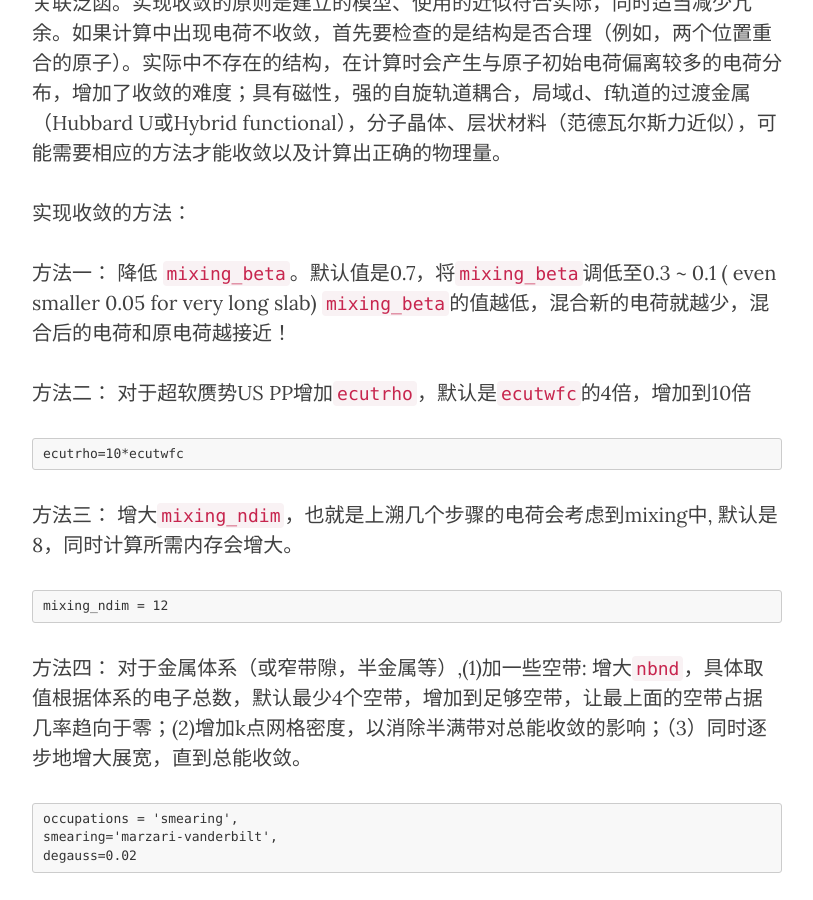
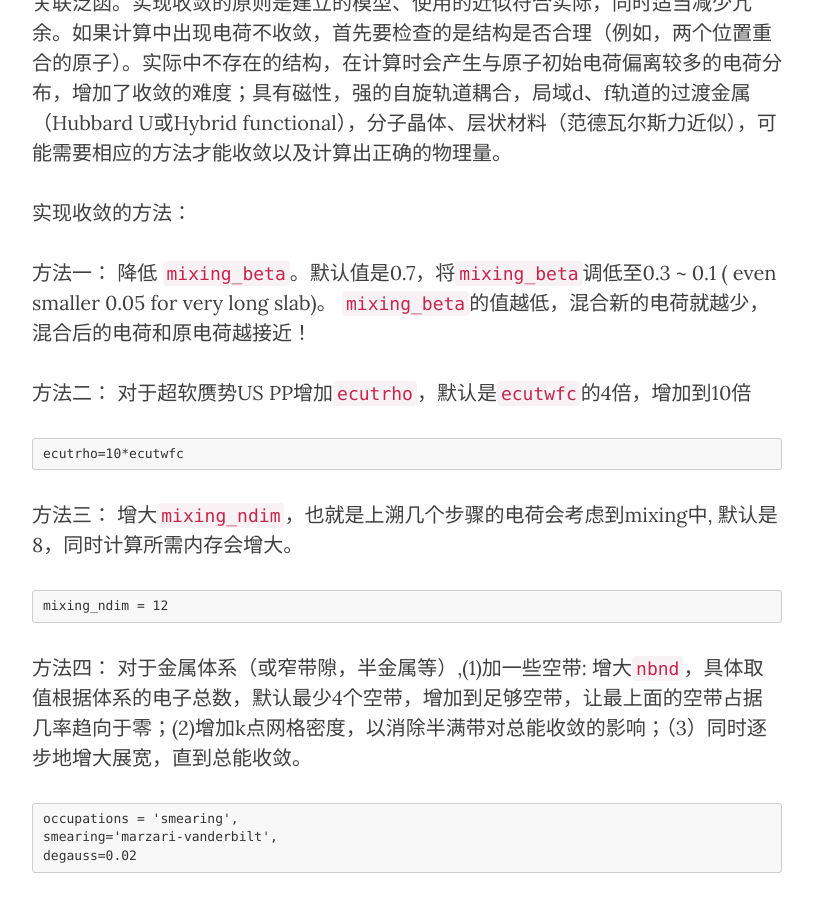
Before and after one commit to yyyu200/DFTbook, a Jekyll site: the page built from _posts/2019-06-27-converge.md, in a window 1280 px wide and 900 px high, scrolled down 603 px. Shown: the whole window, without its empty margins (233-1046 px from the left). Built offline with Jekyll 4.4.1, drawn with Linux system fonts in a browser that asks for light colours; nearby versions of some CDN libraries; comment, search, counter and statistics services are not loaded.

Commit message:
modify at20190801-09:03:08-aliyun

```diff
--- a/_posts/2019-06-27-converge.md
+++ b/_posts/2019-06-27-converge.md
@@ -30,7 +30,7 @@ trans: cube
 实现收敛的方法：
 
 方法一：
-降低 `mixing_beta`。默认值是0.7，将`mixing_beta`调低至0.3 ~ 0.1 ( even smaller 0.05 for very long slab)
+降低 `mixing_beta`。默认值是0.7，将`mixing_beta`调低至0.3 ~ 0.1 ( even smaller 0.05 for very long slab)。
 `mixing_beta`的值越低，混合新的电荷就越少，混合后的电荷和原电荷越接近！
 
 方法二：
```
